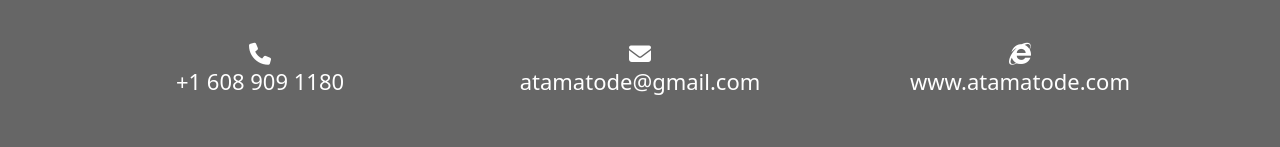
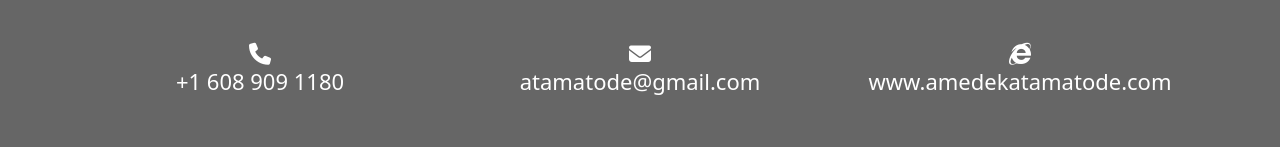
Before and after one commit to ATAMATODE/Amedeka-online-resume, a plain HTML site: page index.html in a window 1280 px wide. Shown: the part 3803-3950 px from the top of the page. Drawn offline with nearby package versions, Linux system fonts and the light colour scheme.

Commit message:
Update index.html

```diff
--- a/index.html
+++ b/index.html
@@ -228,7 +228,7 @@
         <p>atamatode@gmail.com</p>
       </div> <div class="col-md-4">
       <i class="fab fa-internet-explorer"></i>
-        <p>www.atamatode.com</p>
+        <p>www.amedekatamatode.com</p>
       </div>
     </div>
     <button type="button" class="btn btn-primary"><i class="fas fa-download"></i>Resume</button>
```
